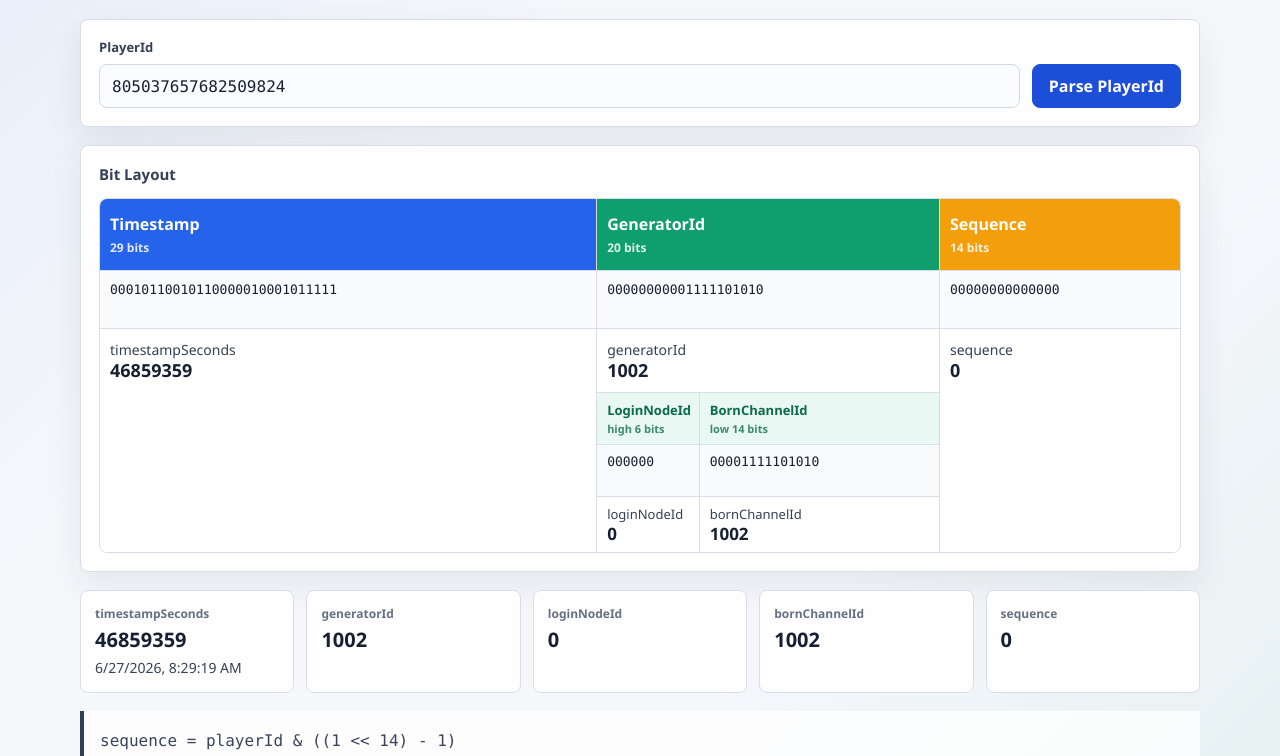
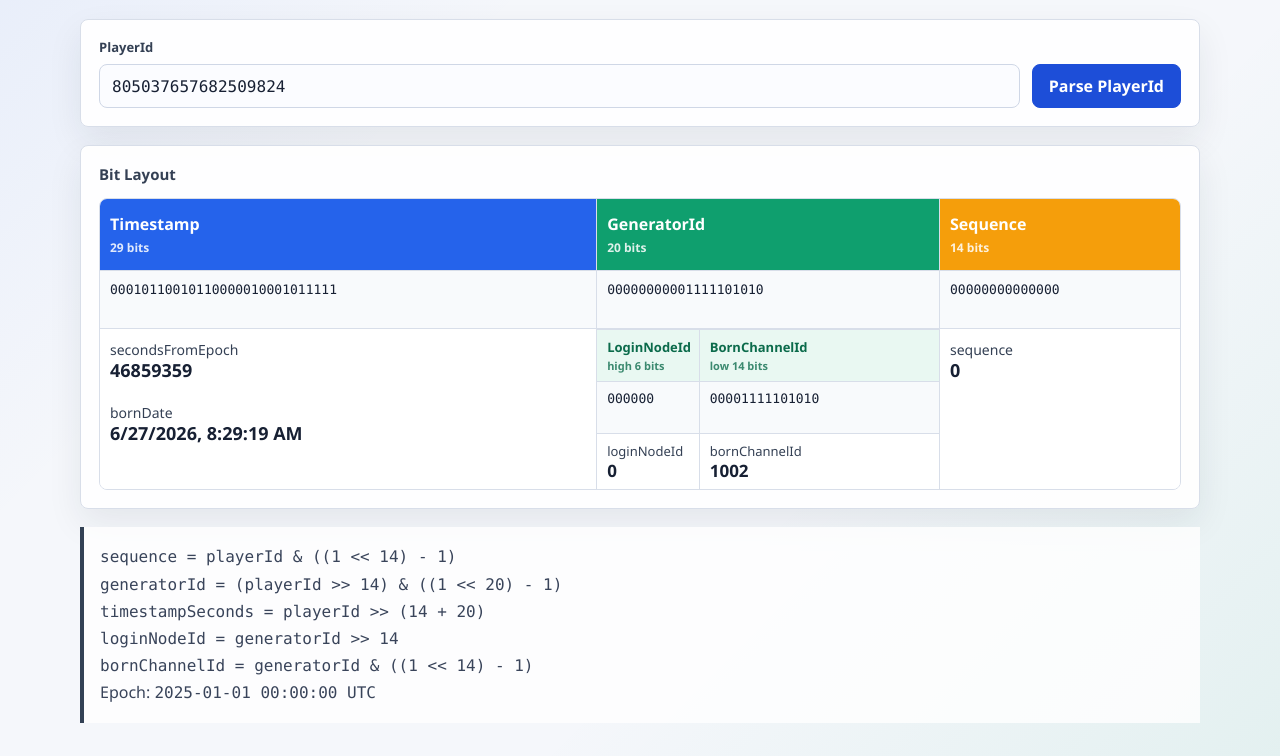
Before and after one commit to mgdqq/tech-notes, a plain HTML site: page tools/player-id-parser.html in a window 1280 px wide. Shown: the part 183-939 px from the top of the page. Drawn offline with Linux system fonts and the light colour scheme.

Commit message:
parse playerId

```diff
--- a/tools/player-id-parser.html
+++ b/tools/player-id-parser.html
@@ -284,45 +284,6 @@
       line-height: 1.2;
     }
 
-    .summary-grid {
-      display: grid;
-      grid-template-columns: repeat(auto-fit, minmax(190px, 1fr));
-      gap: 12px;
-      margin-top: 18px;
-    }
-
-    .summary {
-      min-width: 0;
-      padding: 14px;
-      border: 1px solid var(--line);
-      border-radius: 8px;
-      background: rgba(255, 255, 255, 0.94);
-    }
-
-    .summary span {
-      display: block;
-      margin-bottom: 6px;
-      color: var(--muted);
-      font-size: 12px;
-      font-weight: 760;
-    }
-
-    .summary strong {
-      display: block;
-      font-size: 20px;
-      line-height: 1.2;
-      overflow-wrap: anywhere;
-    }
-
-    .summary time {
-      display: block;
-      margin-top: 6px;
-      color: #344054;
-      font-size: 14px;
-      line-height: 1.45;
-      overflow-wrap: anywhere;
-    }
-
     .formula {
       margin-top: 18px;
       padding: 16px;
@@ -368,14 +329,14 @@
         <article class="field timestamp">
           <div class="field-head">Timestamp <span>29 bits</span></div>
           <div class="field-binary" id="timestampBinary"></div>
-          <div class="field-value">timestampSeconds <strong id="timestampValue"></strong></div>
+          <div class="field-value">secondsFromEpoch <strong id="timestampValue"></strong></div>
+          <div class="field-value">bornDate <strong id="dateValue"></strong></div>
         </article>
 
         <article class="field generator">
           <div class="generator-main">
             <div class="field-head">GeneratorId <span>20 bits</span></div>
             <div class="field-binary" id="generatorBinary"></div>
-            <div class="field-value">generatorId <strong id="generatorValue"></strong></div>
           </div>
           <div class="generator-split">
             <div class="subfield">
@@ -399,14 +360,6 @@
       </div>
     </section>
 
-    <section class="summary-grid" aria-label="解析结果汇总">
-      <div class="summary"><span>timestampSeconds</span><strong id="summaryTimestamp"></strong><time id="summaryTime"></time></div>
-      <div class="summary"><span>generatorId</span><strong id="summaryGenerator"></strong></div>
-      <div class="summary"><span>loginNodeId</span><strong id="summaryLoginNode"></strong></div>
-      <div class="summary"><span>bornChannelId</span><strong id="summaryBornChannel"></strong></div>
-      <div class="summary"><span>sequence</span><strong id="summarySequence"></strong></div>
-    </section>
-
     <section class="formula" aria-label="解析公式">
       <div><code>sequence = playerId &amp; ((1 &lt;&lt; 14) - 1)</code></div>
       <div><code>generatorId = (playerId &gt;&gt; 14) &amp; ((1 &lt;&lt; 20) - 1)</code></div>
@@ -427,10 +380,9 @@
     const bornChannelMask = (1n << bornChannelBits) - 1n;
 
     const ids = [
-      "timestampBinary", "timestampValue", "loginNodeBinary", "loginNodeValue",
-      "bornChannelBinary", "bornChannelValue", "generatorBinary", "generatorValue",
-      "sequenceBinary", "sequenceValue", "summaryTimestamp", "summaryTime",
-      "summaryGenerator", "summaryLoginNode", "summaryBornChannel", "summarySequence",
+      "timestampBinary", "timestampValue", "dateValue", "loginNodeBinary", "loginNodeValue",
+      "bornChannelBinary", "bornChannelValue", "generatorBinary",
+      "sequenceBinary", "sequenceValue",
       "playerId", "parse", "error"
     ];
 
@@ -470,17 +422,10 @@
       el.sequenceBinary.textContent = bits(sequence, 14);
 
       el.timestampValue.textContent = timestampSeconds.toString();
-      el.generatorValue.textContent = generatorId.toString();
+      el.dateValue.textContent = formatLocal(timestampSeconds);
       el.loginNodeValue.textContent = loginNodeId.toString();
       el.bornChannelValue.textContent = bornChannelId.toString();
       el.sequenceValue.textContent = sequence.toString();
-
-      el.summaryTimestamp.textContent = timestampSeconds.toString();
-      el.summaryTime.textContent = formatLocal(timestampSeconds);
-      el.summaryGenerator.textContent = generatorId.toString();
-      el.summaryLoginNode.textContent = loginNodeId.toString();
-      el.summaryBornChannel.textContent = bornChannelId.toString();
-      el.summarySequence.textContent = sequence.toString();
     }
 
     el.parse.addEventListener("click", parsePlayerId);
```
